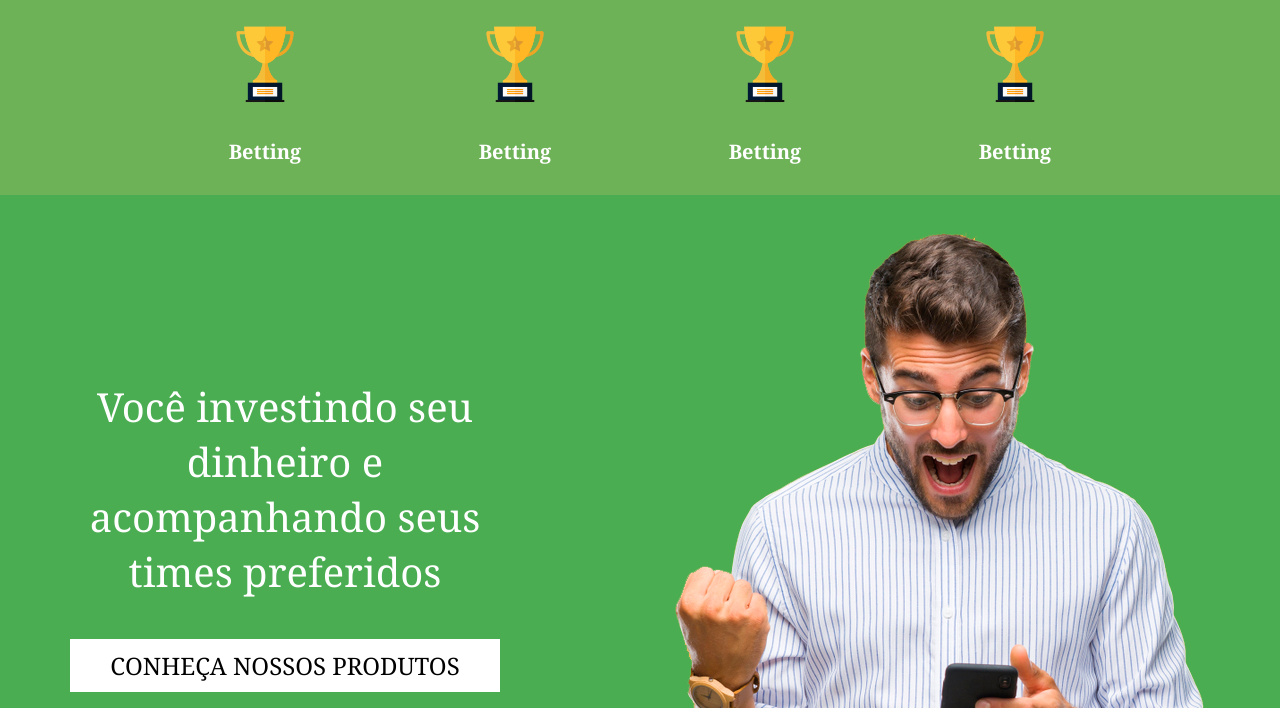
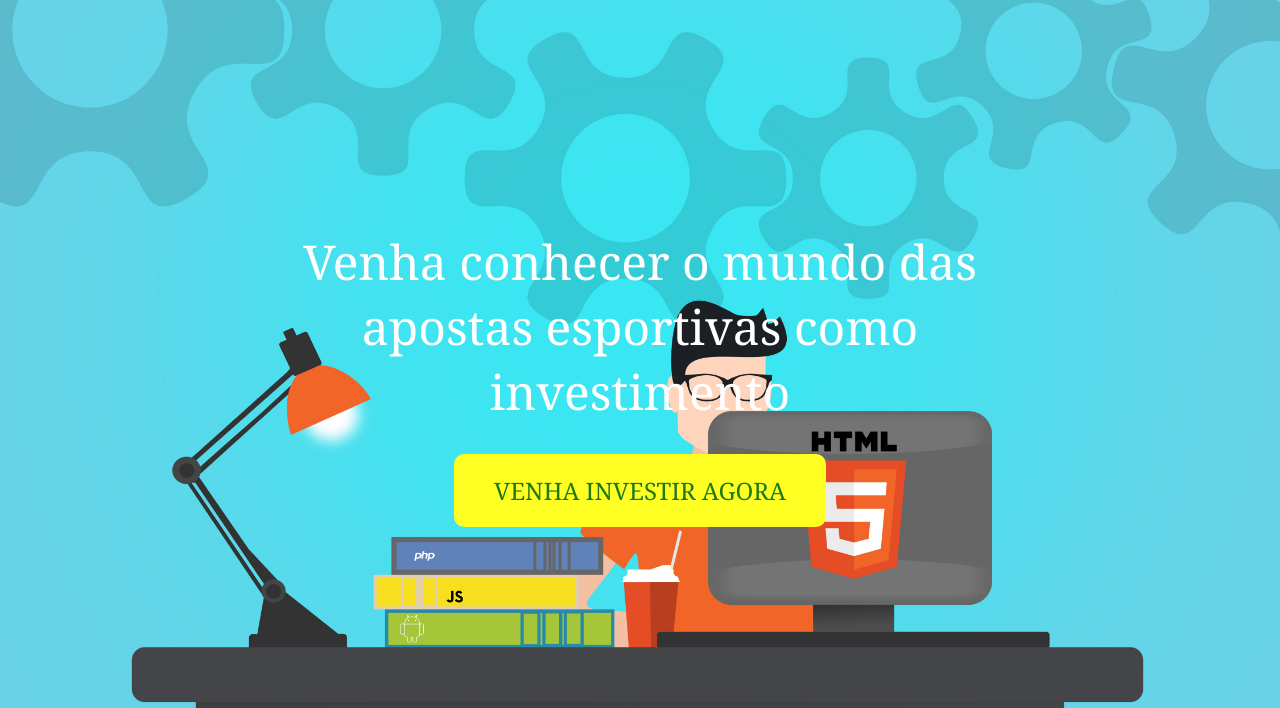
Before and after one commit to Anyviel/HMS-Tips-Front, a plain HTML site: page index.html in a window 1280 px wide. Shown: the part 92-800 px from the top of the page. Drawn offline with Linux system fonts and the light colour scheme.

Commit message:
Ver 1.1.0 - Mais modificações

```diff
--- a/index.html
+++ b/index.html
@@ -22,6 +22,14 @@
       </nav>
     </div>
   </header>
+
+  <div class="banner">
+    <img src="img/bgHms.jpg">
+    <div class="content">
+      <h2>Venha conhecer o mundo das apostas esportivas como investimento</h2>
+      <p>Venha Investir Agora</p>
+    </div>
+  </div>
 
   <div class="bet-icons">
     <div class="container">
--- /dev/null
+++ b/scss/assets/_banner.scss
@@ -0,0 +1,44 @@
+.banner {
+  position: relative;
+  width: 100%;
+  height: 100vh;
+  background: #3457ca;
+  display: flex;
+  justify-content: center;
+  align-items: center;
+
+  img {
+    position: absolute;
+    top: 0;
+    left: 0;
+    width: 100%;
+    height: 100%;
+    object-fit: cover;
+  }
+
+  .content {
+    position: relative;
+    max-width: 750px;
+    display: flex;
+    justify-content: center;
+    align-items: center;
+    flex-direction: column;
+    text-align: center;
+
+    h2 {
+      color: #fff;
+      font-size: 3em;
+      font-weight: 100;
+      margin-bottom: 30px;
+    }
+
+    p {
+      color: #1F7A16;
+      font-size: 1.5em;
+      background: #FFFF24;
+      padding: 20px 40px;
+      text-transform: uppercase;
+      border-radius: 10px;
+    }
+  }
+}
--- a/scss/main.scss
+++ b/scss/main.scss
@@ -1,4 +1,5 @@
 @import "./assets/menu";
+@import "./assets/banner";
 @import "./assets/beticons";
 @import "./assets/bginfo";
 @import "./assets/sobre";
@@ -6,8 +7,6 @@
 @import "./assets/servicos";
 @import "./assets/clientes";
 @import "./assets/time";
-
-
 
 *{
   margin: 0;
```
Also changed, not shown: img/bgHms.jpg (added), scss/main.css, 1 other file.
